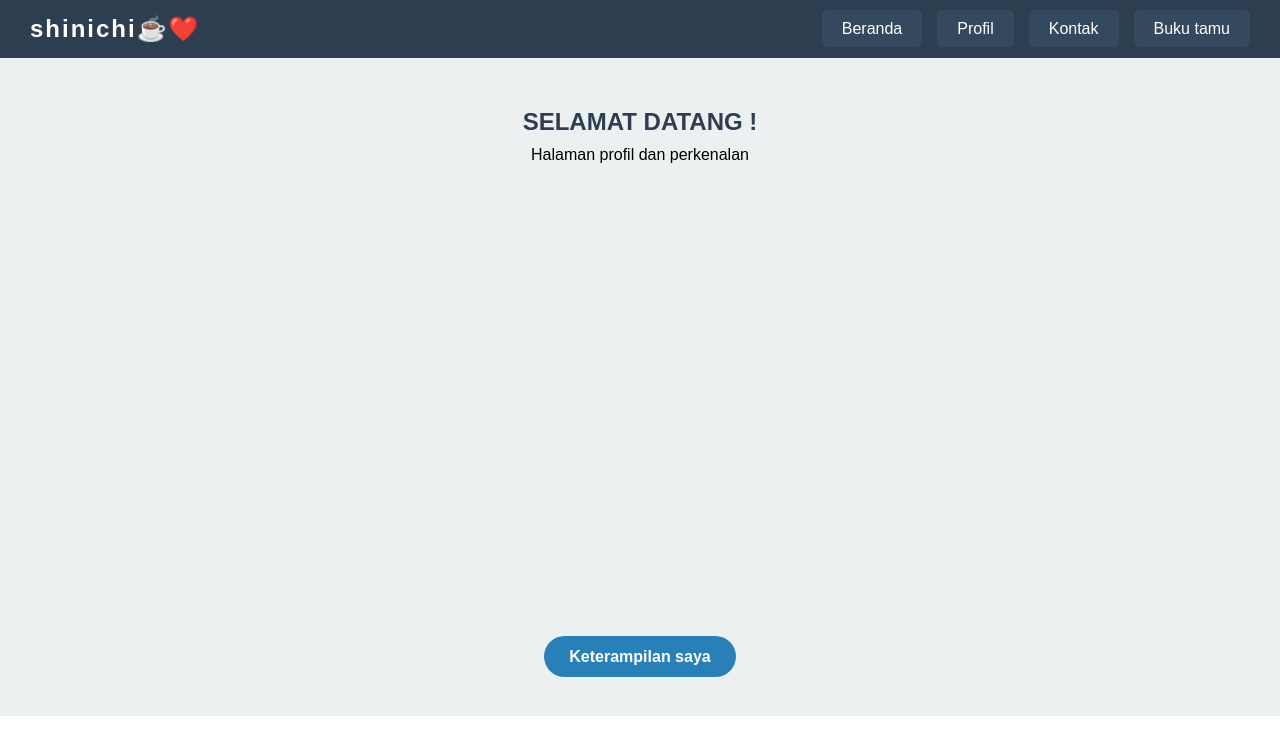
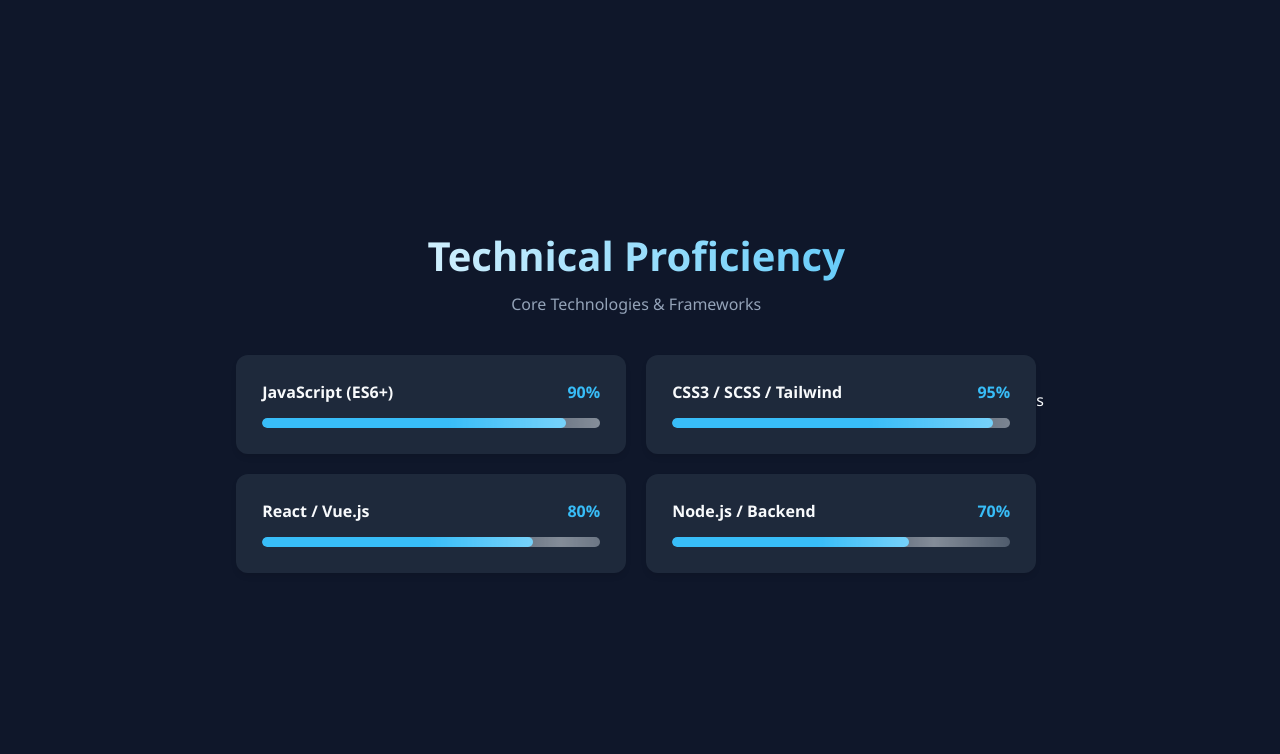
Before and after one commit to mochammadfazrielmuliawan-wq/navbarlat, a plain HTML site: page index.html in a window 1280 px wide. Drawn offline with Linux system fonts and the light colour scheme.

Commit message:
Add files via upload

```diff
--- a/index.html
+++ b/index.html
@@ -3,29 +3,204 @@
 <head>
     <meta charset="UTF-8">
     <meta name="viewport" content="width=device-width, initial-scale=1.0">
-    <title>Latihan Navbar</title>
-    <link rel="stylesheet" href="style.css">
+    <title>My Skills Showcase</title>
+    <style>
+        /* 1. SETUP & VARIABLES */
+        :root {
+            --bg-color: #0f172a;
+            --card-bg: #1e293b;
+            --text-main: #f8fafc;
+            --text-muted: #94a3b8;
+            --accent: #38bdf8; /* Cyan Neon */
+            --accent-glow: rgba(56, 189, 248, 0.3);
+        }
+
+        * { box-sizing: border-box; margin: 0; padding: 0; font-family: 'Segoe UI', sans-serif; }
+
+        body {
+            background-color: var(--bg-color);
+            color: var(--text-main);
+            display: flex;
+            justify-content: center;
+            align-items: center;
+            min-height: 100vh;
+            padding: 20px;
+        }
+
+        /* 2. LAYOUT CONTAINER */
+        .skills-container {
+            width: 100%;
+            max-width: 800px;
+        }
+
+        .header {
+            margin-bottom: 40px;
+            text-align: center;
+        }
+
+        .header h2 {
+            font-size: 2.5rem;
+            margin-bottom: 10px;
+            background: linear-gradient(90deg, #fff, var(--accent));
+            -webkit-background-clip: text;
+            -webkit-text-fill-color: transparent;
+        }
+
+        /* 3. SKILL CARDS (GRID) */
+        .skill-grid {
+            display: grid;
+            grid-template-columns: repeat(auto-fit, minmax(300px, 1fr));
+            gap: 20px;
+        }
+
+        .skill-card {
+            background-color: var(--card-bg);
+            padding: 25px;
+            border-radius: 12px;
+            box-shadow: 0 4px 6px -1px rgba(0, 0, 0, 0.1);
+            transition: transform 0.3s ease, box-shadow 0.3s ease;
+            border: 1px solid transparent;
+        }
+
+        /* Hover Effect: Glow */
+        .skill-card:hover {
+            transform: translateY(-5px);
+            border-color: var(--accent);
+            box-shadow: 0 10px 20px var(--accent-glow);
+        }
+
+        .skill-header {
+            display: flex;
+            justify-content: space-between;
+            margin-bottom: 15px;
+            font-weight: 600;
+        }
+
+        .skill-percentage {
+            color: var(--accent);
+        }
+
+        /* 4. PROGRESS BAR STYLING */
+        .progress-bg {
+            background-color: #334155;
+            height: 10px;
+            border-radius: 5px;
+            overflow: hidden;
+        }
+
+        .progress-fill {
+            height: 100%;
+            background-color: var(--accent);
+            border-radius: 5px;
+            width: 0%; /* Diatur oleh JS nanti */
+            transition: width 1.5s cubic-bezier(0.2, 1, 0.3, 1);
+            position: relative;
+        }
+
+        /* Shine Animation effect on the bar */
+        .progress-fill::after {
+            content: '';
+            position: absolute;
+            top: 0;
+            left: 0;
+            bottom: 0;
+            right: 0;
+            background: linear-gradient(90deg, transparent, rgba(255,255,255,0.4), transparent);
+            transform: translateX(-100%);
+            animation: shimmer 2s infinite;
+        }
+
+        @keyframes shimmer {
+            100% { transform: translateX(100%); }
+        }
+
+    </style>
 </head>
 <body>
 
-    <nav class="navbar">
-        <div class="logo">shinichi☕❤️</div>
-        <ul class="nav-links">
-            <li><a href="#">Beranda</a></li>
-            <li><a href="#">Profil</a></li>
-            <li><a href="#">Kontak</a></li>
-			<li><a href="#">Buku tamu</a></li>
-        </ul>
-    </nav>
+    <div class="skills-container">
+        <div class="header">
+            <h2>Technical Proficiency</h2>
+            <p style="color: var(--text-muted)">Core Technologies & Frameworks</p>
+        </div>
 
-    <section class="content">
-        <h1>SELAMAT DATANG !</h1>
-        <p>Halaman profil dan perkenalan</p>
-    </section>
+        <div class="skill-grid">
+            <div class="skill-card">
+                <div class="skill-header">
+                    <span>JavaScript (ES6+)</span>
+                    <span class="skill-percentage" data-target="90">0%</span>
+                </div>
+                <div class="progress-bg">
+                    <div class="progress-fill" data-width="90%"></div>
+                </div>
+            </div>
 
-    <div class="action-btn">
-        <a href="Pertemuan_2.html">Keterampilan saya</a>
+            <div class="skill-card">
+                <div class="skill-header">
+                    <span>CSS3 / SCSS / Tailwind</span>
+                    <span class="skill-percentage" data-target="95">0%</span>
+                </div>
+                <div class="progress-bg">
+                    <div class="progress-fill" data-width="95%"></div>
+                </div>
+            </div>
+
+            <div class="skill-card">
+                <div class="skill-header">
+                    <span>React / Vue.js</span>
+                    <span class="skill-percentage" data-target="80">0%</span>
+                </div>
+                <div class="progress-bg">
+                    <div class="progress-fill" data-width="80%"></div>
+                </div>
+            </div>
+
+            <div class="skill-card">
+                <div class="skill-header">
+                    <span>Node.js / Backend</span>
+                    <span class="skill-percentage" data-target="70">0%</span>
+                </div>
+                <div class="progress-bg">
+                    <div class="progress-fill" data-width="70%"></div>
+                </div>
+            </div>
+        </div>
     </div>
 
+    <script>
+        // Simple JS to animate the bars when page loads
+        document.addEventListener("DOMContentLoaded", () => {
+            const bars = document.querySelectorAll('.progress-fill');
+            const counters = document.querySelectorAll('.skill-percentage');
+
+            // Animate Width
+            bars.forEach(bar => {
+                const targetWidth = bar.getAttribute('data-width');
+                // Sedikit delay agar transisi visual terlihat enak
+                setTimeout(() => {
+                    bar.style.width = targetWidth;
+                }, 300);
+            });
+
+            // Animate Numbers
+            counters.forEach(counter => {
+                const target = +counter.getAttribute('data-target');
+                const duration = 1500; // ms
+                const increment = target / (duration / 20);
+
+                let current = 0;
+                const updateCounter = () => {
+                    current += increment;
+                    if (current < target) {
+                        counter.innerText = Math.ceil(current) + "%";
+                        setTimeout(updateCounter, 20);
+                    } else {
+                        counter.innerText = target + "%";
+                    }
+                };
+                updateCounter();
+            });
+        });
+    </script>
 </body>
-</html>
+</html>s
```
